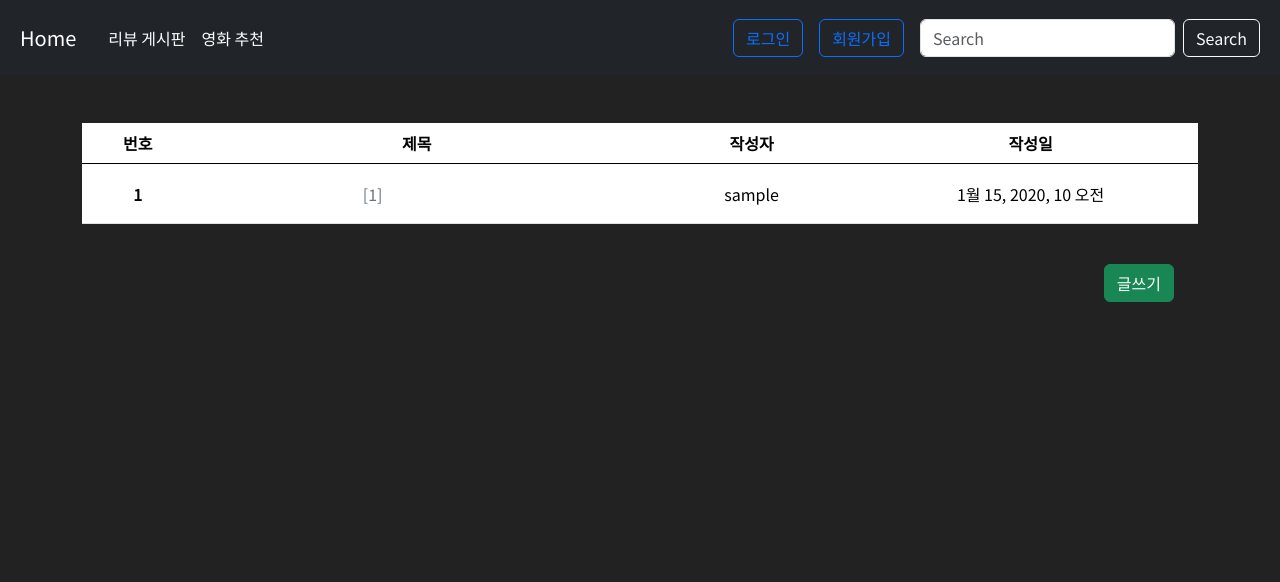
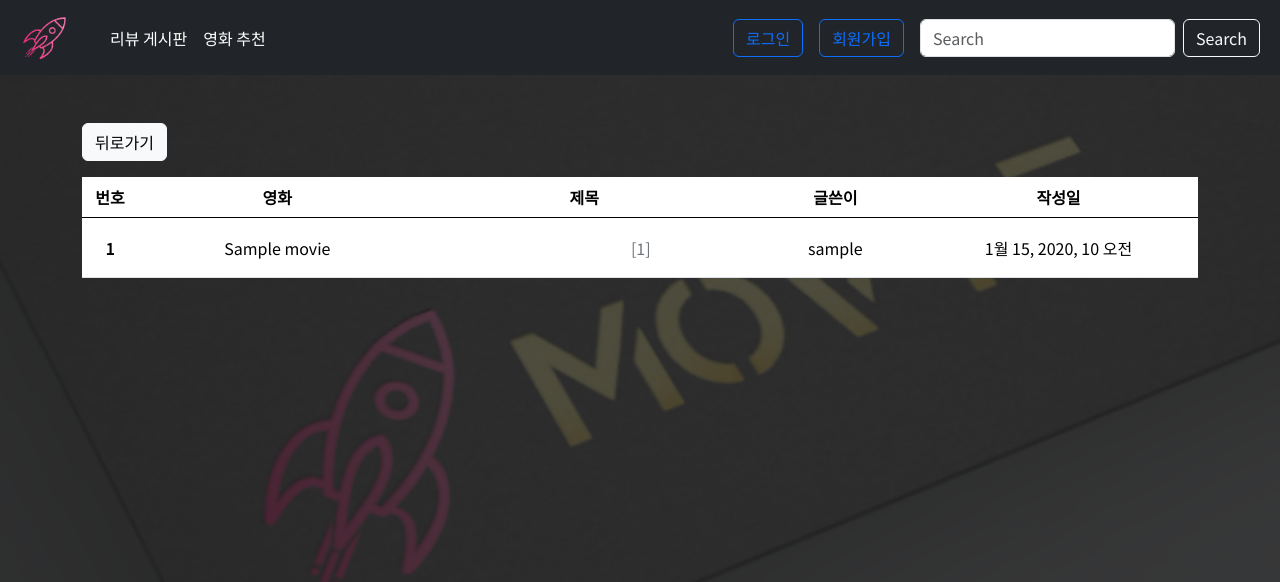
Before and after one commit to isakchoe/movie_recommend_webservice, a Django app: page /community/ in a window 1280 px wide. Shown: the top 582 px of the page. Run offline with Django 3.2, Linux system fonts and the light colour scheme; tables that the repository leaves empty hold one stand-in row (values such as "Sample post"); some libraries are stand-ins or nearby versions.

Commit message:
리뷰쓰기 & css들 수정

```diff
--- a/community/forms.py
+++ b/community/forms.py
@@ -5,7 +5,7 @@ class ReviewForm(forms.ModelForm):
 
     class Meta:
         model = Review
-        fields = ['title', 'rate', 'content', 'movie',]
+        fields = ['title', 'rate', 'content',]
 
 class CommentForm(forms.ModelForm):
 
--- a/community/templates/community/form.html
+++ b/community/templates/community/form.html
@@ -3,10 +3,10 @@
 
 {% block content %}
   <h1 class="text-center mt-5">리뷰 작성</h1>
-  <form action="" method="POST" class="d-inline">
+  <form action="" method="POST" class="d-inline mx-1">
     {% csrf_token %}
     {% bootstrap_form form %}
     <button class="btn btn-primary">작성</button>
   </form>
-  <a href="{% url 'community:index' %}"><button class="btn btn-light">뒤로가기</button></a>
+  <a href="{% url 'community:index' %}"><button class="btn btn-light mx-1">뒤로가기</button></a>
 {% endblock %}
--- a/community/templates/community/index.html
+++ b/community/templates/community/index.html
@@ -2,19 +2,22 @@
 {% load bootstrap5 %}
 
 {% block content %}
-<table class="table table-hover text-white mt-5">
+<button class="btn btn-light mt-5 mb-3" onClick="javascript:history.go(-1);">뒤로가기</button>
+<table class="table table-hover text-white">
   <thead>
     <tr class="text-center">
-      <th scope="col" width="10%">번호</th>
-      <th scope="col" width="40%">제목</th>
-      <th scope="col" width="20%">작성자</th>
-      <th scope="col" width="30%">작성일</th>
+      <th scope="col" width="5%">번호</th>
+      <th scope="col" width="25%">영화</th>
+      <th scope="col" width="30%">제목</th>
+      <th scope="col" width="15%">글쓴이</th>
+      <th scope="col" width="25%">작성일</th>
     </tr>
   </thead>
   <tbody>
   {% for review in page_obj %}
-    <tr class="table-height align-middle">
+    <tr class="table-height align-middle text-center">
       <th scope="row" class="text-center">{{ review.pk }}</th>
+      <td>{{ review.movie.title|truncatechars:20 }}</td>
       <td>
         <a href="{% url 'community:detail_review' review.pk %}" class="text-decoration-none text-white mx-5">{{ review.title }} <span class="text-secondary">[{{ review.comment_set.all|length }}]</span></a>
       </td>
@@ -26,62 +29,11 @@
 </table>
 
 <div class="d-flex justify-content-end">
-  <a href="{% url 'community:create_review' %}"><button class="btn btn-success m-4">글쓰기</button></a>
+  {% comment %} <a href="{% url 'community:create_review' %}"><button class="btn btn-success m-4">글쓰기</button></a> {% endcomment %}
 </div>
 
 <div class="d-flex justify-content-center mt-5">
   {% bootstrap_pagination page_obj %}
 </div>
 
-
-
-
-
-
-
-
-
-
-
-
-
-
-
-
-
-
-
-{% comment %} <div class="container">
-  <h1 class="justify-content-end">
-    <a>Reviews</a>
-    <a href="{% url 'community:create' %}"><button class="btn btn-warning">글쓰기</button></a>
-  </h1>
-
-
-
-  <table class="table text-white">
-    <thead>
-      <tr>
-        <th scope="col">글 번호</th>
-        <th scope="col">제목</th>
-        <th scope="col">작성자</th>
-        <th scope="col">작성 날짜</th>
-      </tr>
-    </thead>
-    <tbody>
-        {% for review in reviews %}
-          <tr>
-            <a href="{% url 'community:detail' review.pk %}">
-              <th scope="row">{{ review.pk }}</th>
-              <th>{{ review.title }}</th>
-              <th>{{ review.user }}</th>
-              <th>{{ review.created_at }}</th>
-            </a>
-            <hr>
-          </tr>
-        {% endfor %}
-    </tbody>
-  </table>
-</div> {% endcomment %}
-
 {% endblock %}
--- a/community/urls.py
+++ b/community/urls.py
@@ -6,7 +6,7 @@ app_name = 'community'
 
 urlpatterns = [
     path('', views.index, name='index'),
-    path('create/', views.create_review, name='create_review'),
+    path('<int:movie_id>/create/', views.create_review, name='create_review'),
     path('<int:review_pk>', views.detail_review, name='detail_review'),
     path('<int:review_pk>/update/', views.update_review, name='update_review'),
     path('<int:review_pk>/delete/', views.delete_review, name='delete_review'),
--- a/community/views.py
+++ b/community/views.py
@@ -4,6 +4,7 @@ from django.contrib.auth.decorators import login_required
 from .models import Review, Comment
 from .forms import ReviewForm, CommentForm
 from django.core.paginator import Paginator
+from movies.models import Movie
 
 
 @require_GET
@@ -20,12 +21,14 @@ def index(request):
 
 @login_required
 @require_http_methods(['GET', 'POST'])
-def create_review(request):
+def create_review(request, movie_id):
+    movie = get_object_or_404(Movie, movie_api_id=movie_id)
     if request.method == 'POST':
         form = ReviewForm(request.POST)
         if form.is_valid():
             review = form.save(commit=False)
             review.user = request.user
+            review.movie = movie
             review.save()
             return redirect('community:detail_review', review.pk)
     else:
--- a/final_pjt/settings.py
+++ b/final_pjt/settings.py
@@ -126,6 +126,9 @@ USE_TZ = True
 # https://docs.djangoproject.com/en/3.2/howto/static-files/
 
 STATIC_URL = '/static/'
+STATICFILES_DIRS = [
+    BASE_DIR / 'static',
+]
 
 # Default primary key field type
 # https://docs.djangoproject.com/en/3.2/ref/settings/#default-auto-field
--- a/final_pjt/urls.py
+++ b/final_pjt/urls.py
@@ -21,7 +21,7 @@ from movies.views import home
 urlpatterns = [
 
     path('admin/', admin.site.urls),
-    path('', home ),
+    path('', home),
     path('accounts/', include('accounts.urls')),
     path('movies/', include('movies.urls')),
     path('community/', include('community.urls')),
--- a/movies/urls.py
+++ b/movies/urls.py
@@ -10,6 +10,6 @@ urlpatterns = [
     path('recommend/review/', views.recommend_review, name='recommend_review'),
     path('recommend/<int:movie_id>/', views.detail, name='detail'),
     path('recommend/search/', views.search_movies, name='search_movies'),
-    path('recommend/<int:movie_api_id>/movie_reviews/', views.movie_reviews, name='movie_reviews'),
+    path('recommend/<int:movie_id>/movie_reviews/', views.movie_reviews, name='movie_reviews'),
 
 ]
--- a/movies/views.py
+++ b/movies/views.py
@@ -90,6 +90,7 @@ def recommend_review(request):
     review_movies = []
 
     for movie in movies:
+
         for genre in movie['genre_ids']:
 
             if genre in pick_genres:
--- a/templates/base.html
+++ b/templates/base.html
@@ -1,10 +1,12 @@
+{% load static %}
+
 <!DOCTYPE html>
 <html lang="en">
 <head>
   <meta charset="UTF-8">
   <meta name="viewport" content="width=device-width, initial-scale=1.0">
   <link href="https://cdn.jsdelivr.net/npm/bootstrap@5.0.0-beta3/dist/css/bootstrap.min.css" rel="stylesheet" integrity="sha384-eOJMYsd53ii+scO/bJGFsiCZc+5NDVN2yr8+0RDqr0Ql0h+rP48ckxlpbzKgwra6" crossorigin="anonymous">
-  <title>Document</title>
+  <title>Movie5</title>
 
 
   <link rel="canonical" href="https://getbootstrap.com/docs/5.1/examples/album/">
@@ -28,9 +30,7 @@
     * {
       font-family: 'Noto Sans KR', sans-serif;
     }
-  </style>
 
-  <style>
     .thema-dark {
       background-color: #222;
       color:white;
@@ -82,15 +82,22 @@
     width:400px;
     height:600px;
   }
+
+  .bg-logo {
+    background-image: url('/static/images/logo-home-opacity.png');
+    width: 100%;
+    background-size: cover;
+  }
   </style>
 
 
 </head>
-<body class="thema-dark">
+<body class="thema-dark bg-logo">
   {% load bootstrap5 %}
   <nav class="navbar navbar-expand-lg navbar-dark bg-dark nav-height">
     <div class="container-fluid">
-      <a class="navbar-brand mx-2" href="http://127.0.0.1:8000/">Home</a>
+      <a class="navbar-brand ms-2" href="http://127.0.0.1:8000/"><img src="{% static 'images/logo2.png' %}" alt="movie5" width="50px;"></a>
+      {% comment %} <a class="navbar-brand mx-2" href="http://127.0.0.1:8000/">Home</a> {% endcomment %}
       <button class="navbar-toggler" type="button" data-bs-toggle="collapse" data-bs-target="#navbarTogglerDemo02" aria-controls="navbarTogglerDemo02" aria-expanded="false" aria-label="Toggle navigation">
         <span class="navbar-toggler-icon"></span>
       </button>
```
Also changed, not shown: community/templates/community/detail.html (+5 -5 lines), movies/templates/movies/detail.html (+4 -3 lines), movies/templates/movies/home.html (+4 -3 lines), static/images/logo-home-opacity.png (added), static/images/logo-home.png (added), static/images/logo1.png (added), static/images/logo2.png (added).
